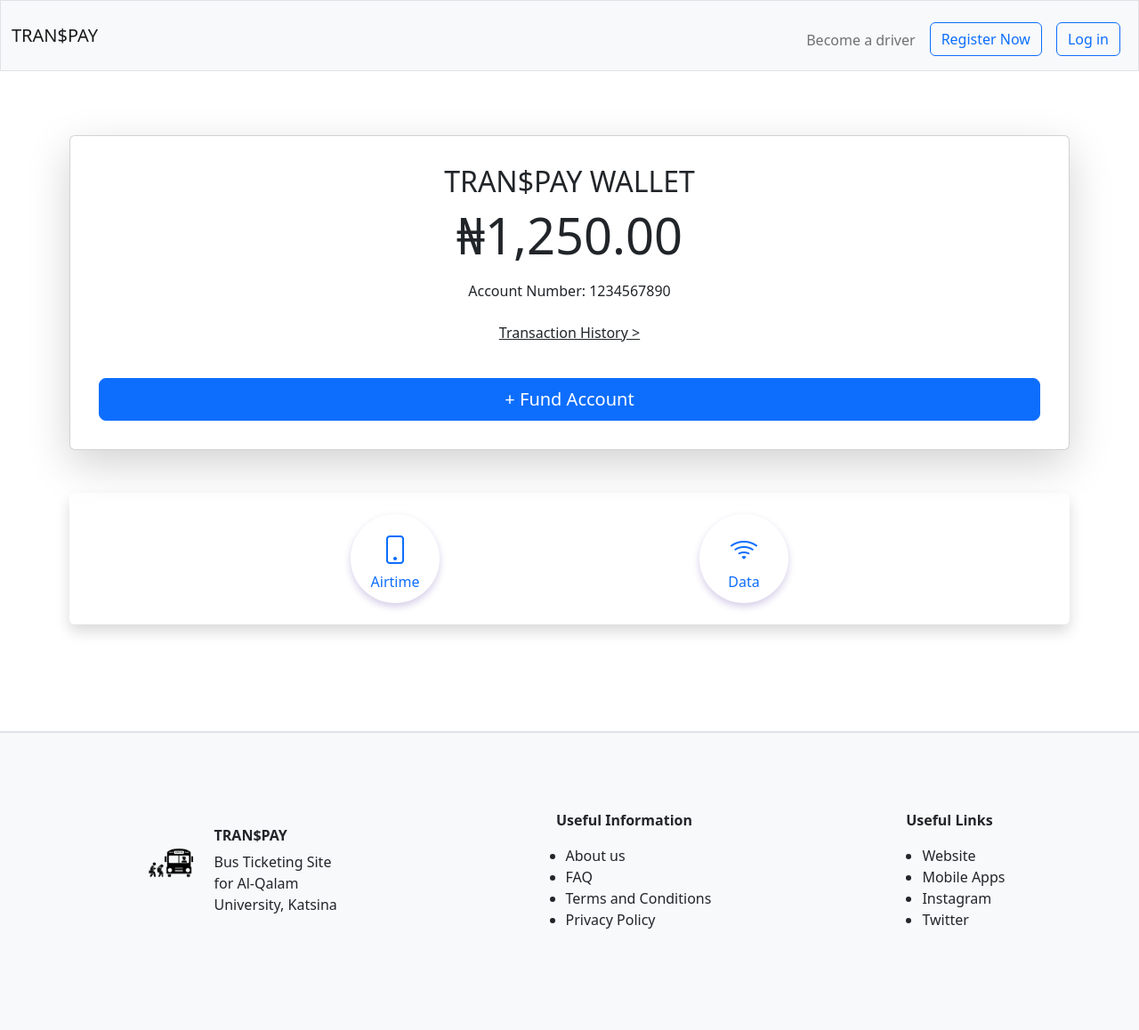
After one commit to Gentlemanintech/transpay, a Flask app: template templates/home.html in a window 1280 px wide. The commit adds this page. Shown: the whole page at 89% size. Run offline with Flask 3, Linux system fonts and the light colour scheme; the template is opened without the code that fills it, so the values that code supplies are empty; some libraries are stand-ins or nearby versions.

Commit message:
added a homepage file

```diff
--- a/app.py
+++ b/app.py
@@ -5,10 +5,17 @@ app = Flask(__name__)
 
 @app.route("/")
 def index():
-    heading = "Did he get the"
-    para = "This is my Webpage"
-    return render_template("login.html", heading=heading, para=para)
+    return render_template("index.html")
 
+
+@app.route("/register")
+def register():
+    return render_template("register.html")
+
+
+@app.route("/login")
+def login():
+    return render_template("login.html")
 
 
 if __name__ == "__main__":
--- a/static/styles.css
+++ b/static/styles.css
@@ -1,3 +1,10 @@
 .no-margin {
     margin-top: -10px;
 }
+
+.circular-div {
+    width: 100px;
+    height: 100px;
+    border-radius: 50%;
+    box-shadow: 0 4px 8px rgba(50, 3, 138, 0.2);
+}
--- /dev/null
+++ b/templates/home.html
@@ -0,0 +1,36 @@
+{% extends "layout.html" %}
+
+{% block main %}
+
+<div class="container my-3 p-2">
+    <!-- Wallet Information Card -->
+    <div class="card text-dark bg-dark mb-3 shadow-lg p-3 mb-5 bg-body rounded">
+        <div class="card-body">
+            <h2 class="card-title">TRAN$PAY WALLET</h2>
+            <p class="card-text display-4">₦1,250.00</p>
+            <p class="card-text">Account Number: 1234567890</p>
+            <a href="#" class="btn btn-link text-dark">Transaction History ></a>
+        </div>
+        <div class="d-grid p-3">
+            <button class="btn btn-primary btn-lg">+ Fund Account</button>
+        </div>
+    </div>
+
+    <div class="d-flex flex-row justify-content-evenly p-4 shadow p-3 mb-5 bg-body rounded">
+        <a href="airtime" class="text-decoration-none">
+            <div class="p-3 text-center circular-div">
+                <i class="bi bi-phone" style="font-size: 2rem;"></i>
+                <p>Airtime</p>
+            </div>
+        </a>
+        <a href="/data" class="text-decoration-none">
+            <div class="p-3 text-center circular-div">
+               <i class="bi bi-wifi" style="font-size: 2rem;"></i>
+               <p>Data</p>
+            </div>
+        </a>
+
+    </div>
+</div>
+
+{% endblock %}
--- a/templates/layout.html
+++ b/templates/layout.html
@@ -8,6 +8,8 @@
         <meta name="viewport" content="initial-scale=1, width=device-width">
 
         <!-- http://getbootstrap.com/docs/5.3/ -->
+        <link href="https://stackpath.bootstrapcdn.com/bootstrap/5.1.3/css/bootstrap.min.css" rel="stylesheet">
+        <link href="https://cdnjs.cloudflare.com/ajax/libs/bootstrap-icons/1.5.0/font/bootstrap-icons.min.css" rel="stylesheet">
         <link href="https://cdn.jsdelivr.net/npm/bootstrap@5.3.3/dist/css/bootstrap.min.css" rel="stylesheet" integrity="sha384-QWTKZyjpPEjISv5WaRU9OFeRpok6YctnYmDr5pNlyT2bRjXh0JMhjY6hW+ALEwIH" crossorigin="anonymous">
         <script src="https://cdn.jsdelivr.net/npm/bootstrap@5.3.3/dist/js/bootstrap.bundle.min.js" integrity="sha384-YvpcrYf0tY3lHB60NNkmXc5s9fDVZLESaAA55NDzOxhy9GkcIdslK1eN7N6jIeHz" crossorigin="anonymous"></script>
 
--- a/templates/login.html
+++ b/templates/login.html
@@ -2,7 +2,7 @@
 
 {% block main %}
 
-<div class="container p-4 shadow-lg p-3 mb-5 bg-body rounded">
+<div class="container p-4 shadow-lg p-3 my-5 bg-body rounded">
     <h4>Welcome</h4>
     <p>Sign in to continue </p>
     <form>
```
